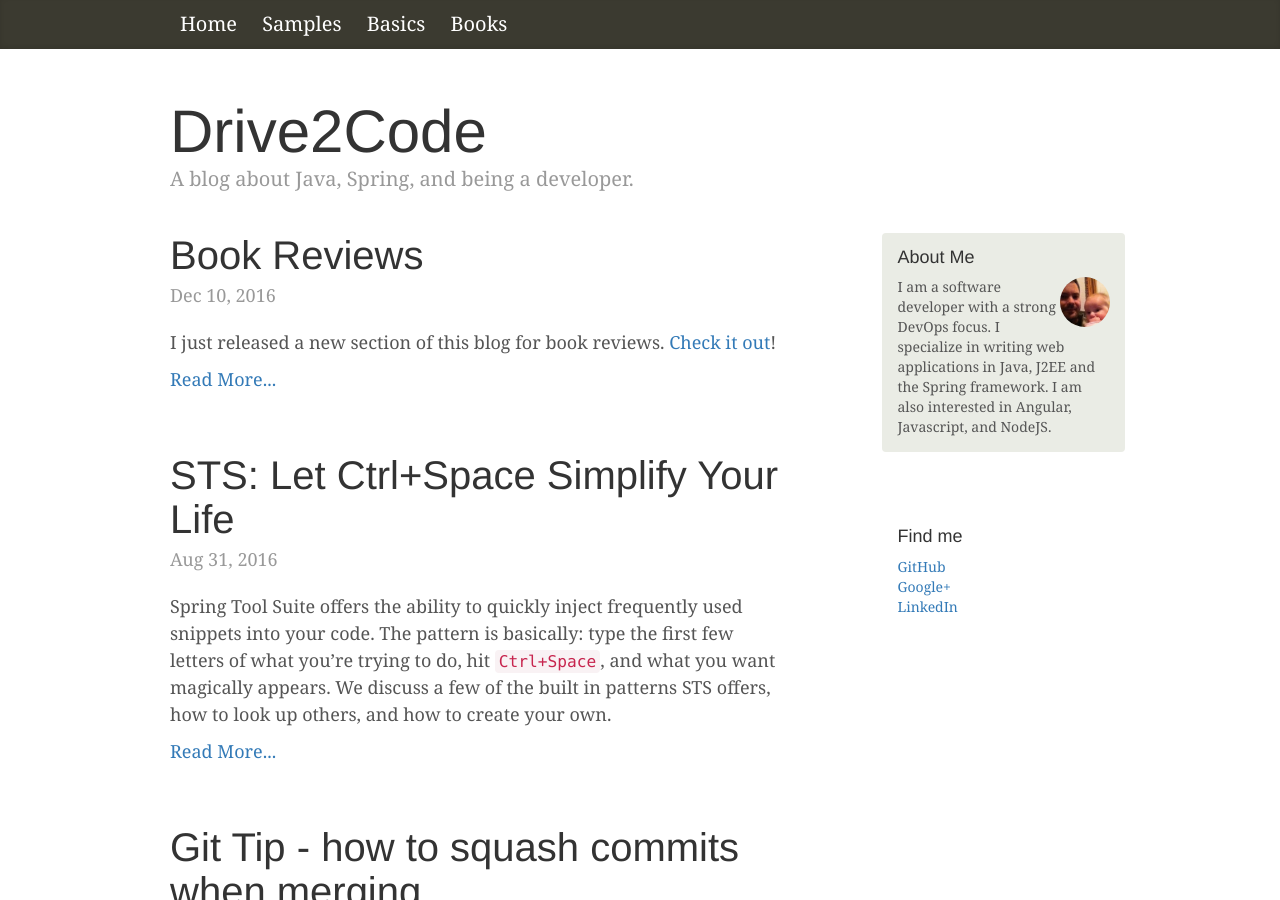
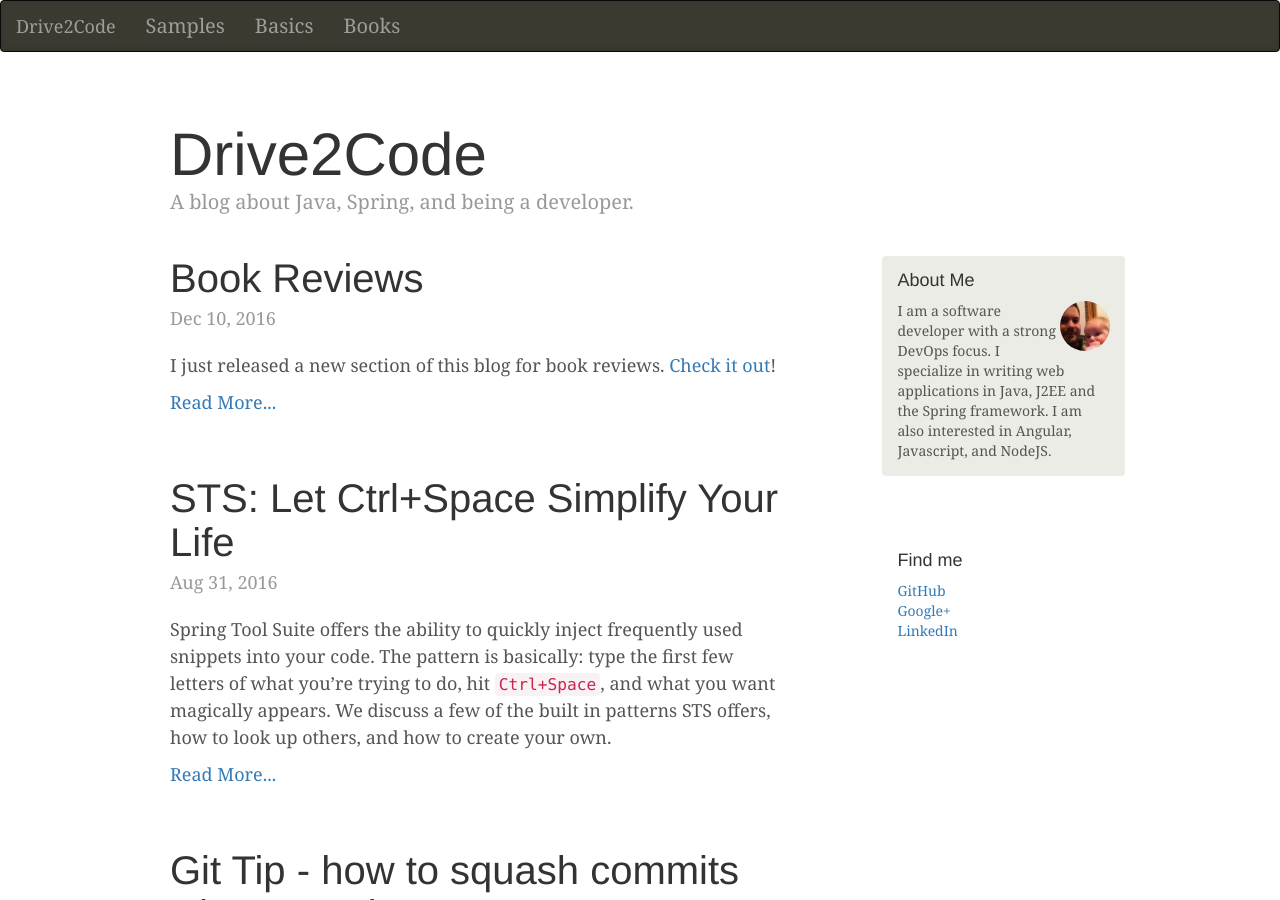
Before and after one commit to chasefranks/chasefranks.github.io, a Jekyll site: the page built from index.html, in a window 1280 px wide and 900 px high. Built offline with Jekyll 4.4.1, drawn with Linux system fonts in a browser that asks for light colours; nearby versions of some CDN libraries; the list of posts is cut into pages by our own code.

Commit message:
make header more responsive

```diff
--- a/_includes/head.html
+++ b/_includes/head.html
@@ -9,4 +9,11 @@
   <link rel="stylesheet" href="{{ "/css/main.css" | prepend: site.baseurl }}">
   <link rel="canonical" href="{{ page.url | replace:'index.html','' | prepend: site.baseurl | prepend: site.url }}">
   <link rel="alternate" type="application/rss+xml" title="{{ site.title }}" href="{{ "/feed.xml" | prepend: site.baseurl | prepend: site.url }}">
+
+  <!-- jQuery (necessary for Bootstrap's JavaScript plugins) -->
+  <script src="https://ajax.googleapis.com/ajax/libs/jquery/1.12.4/jquery.min.js"></script>
+
+  <!-- Latest compiled and minified JavaScript -->
+  <script src="https://maxcdn.bootstrapcdn.com/bootstrap/3.3.7/js/bootstrap.min.js" integrity="sha384-Tc5IQib027qvyjSMfHjOMaLkfuWVxZxUPnCJA7l2mCWNIpG9mGCD8wGNIcPD7Txa" crossorigin="anonymous"></script>
+
 </head>
--- a/_includes/header.html
+++ b/_includes/header.html
@@ -1,10 +1,21 @@
-<div class="blog-masthead">
-  <div class="container">
-    <nav class="blog-nav">
-      <a class="blog-nav-item" href="/">Home</a>
-      <a class="blog-nav-item" href="/samples/">Samples</a>
-      <a class="blog-nav-item" href="/basics/">Basics</a>
-      <a class="blog-nav-item" href="/books/">Books</a>
-    </nav>
+<nav class="navbar navbar-inverse blog-masthead">
+
+  <div class="navbar-header">
+    <button type="button" class="navbar-toggle collapsed" data-toggle="collapse" data-target="#this-navbar" aria-expanded="false">
+      <span class="sr-only">Toggle navigation</span>
+      <span class="icon-bar"></span>
+      <span class="icon-bar"></span>
+      <span class="icon-bar"></span>
+    </button>
+    <a class="navbar-brand" href="/">Drive2Code</a>
   </div>
-</div>
+
+  <div class="collapse navbar-collapse" id="this-navbar">
+    <ul class="nav navbar-nav">
+      <li><a href="/samples">Samples</a></li>
+      <li><a href="/basics">Basics</a></li>
+      <li><a href="/books">Books</a></li>
+    </ul>
+  </div>
+
+</nav>
```
